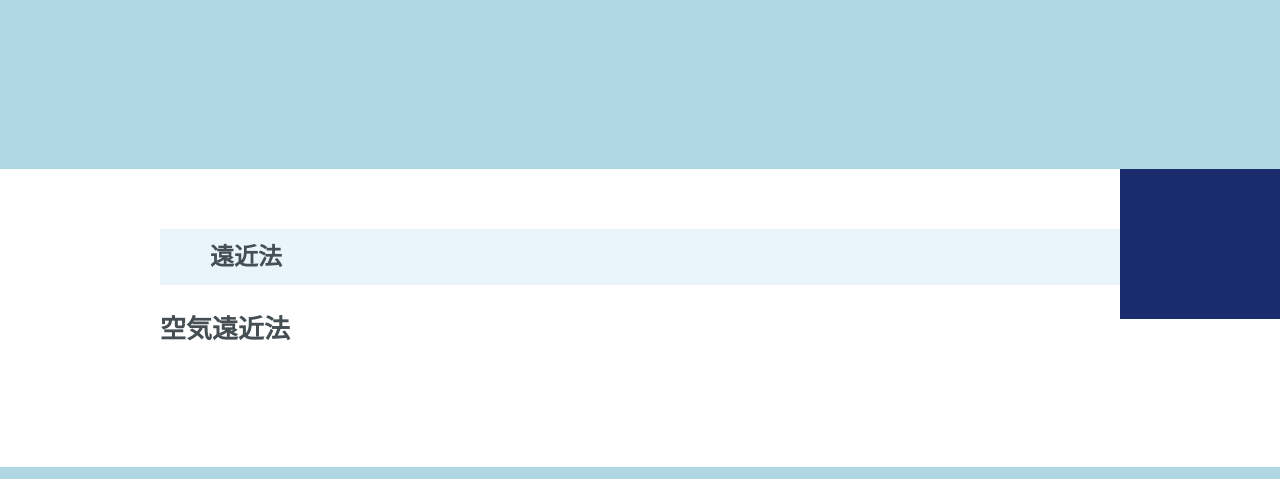
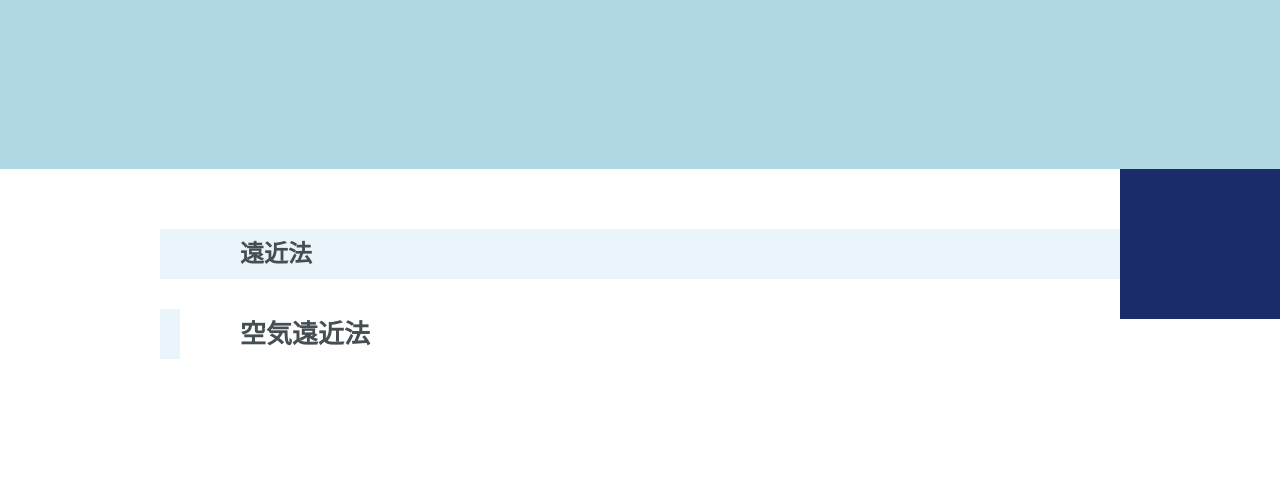
Before and after one commit to Rikoten/site2020, a PHP site: page /event/index.php in a window 1280 px wide. Shown: the part 531-1010 px from the top of the page. Run offline with PHP 8.4, Linux system fonts and the light colour scheme.

Commit message:
企画ページ更新

```diff
--- a/css/event.css
+++ b/css/event.css
@@ -55,17 +55,45 @@
   border-radius: 5px;
 }
 
-.sub-title{
+.sub-title h2{
+  width: 800px;
+  padding: 0 80px;
+  margin: 0;
+  height: 50px;
+  line-height: 50px;
   background-color: #E9F5FA;
-  padding: 10px 0 10px 50px;
-}
-
-.sub-title h2{
-  margin: 0;
 }
 
 .sub-sub-title{
+  padding-top: 30px;
+}
 
+.sub-sub-title h3{
+  width: 800px;
+  padding: 0 80px;
+  margin: 0;
+  height: 50px;
+  line-height: 50px;
+  background-color: #E9F5FA;
+  position: relative;
+}
+
+.sub-sub-title h3::before{
+  position: absolute;
+  content: "";
+  height: 50px;
+  width: calc(100% - 20px);
+  background-color: #fff;
+  left: 20px;
+}
+
+.h3-group::after{
+  position: absolute;
+  content: "空気遠近法";
+  height: 50px;
+  background-color: #fff;
+  width: calc(100% - 80px);
+  left: 80px;
 }
 
 aside {
--- a/event/index.php
+++ b/event/index.php
@@ -32,7 +32,10 @@
           <h2>遠近法</h2>
         </div>
         <div class="sub-sub-title">
-          <h3>空気遠近法</h3>
+          <h3 class="h3-group">空気遠近法</h3>
+        </div>
+        <div class="article-text">
+
         </div>
       </section>
     </article>
```
